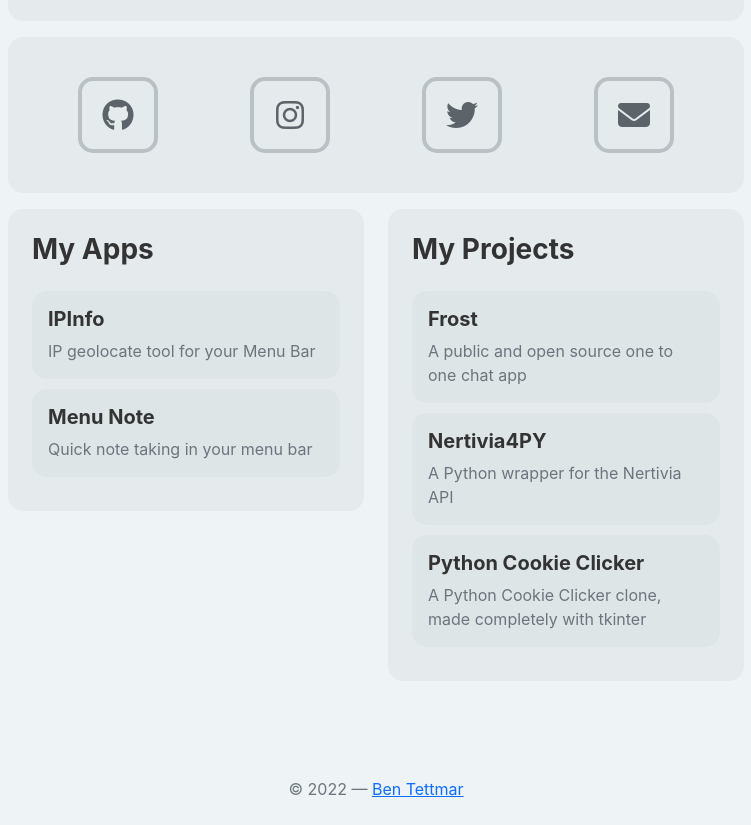
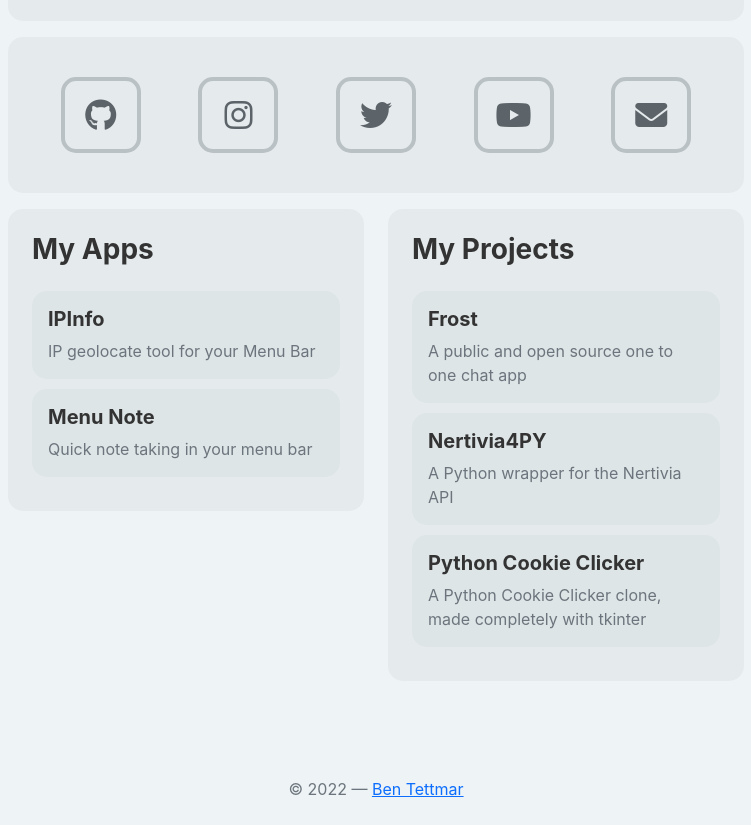
Before and after one commit to bentettmar/my-website, a plain HTML site: page index.html in a window 1280 px wide. Shown: the part 852-1677 px from the top of the page, without its empty margins (264-1015 px from the left). Drawn offline with nearby package versions, Linux system fonts and the light colour scheme.

Commit message:
Add youtube link to socials

```diff
--- a/index.html
+++ b/index.html
@@ -81,6 +81,7 @@
                                 <a href="https://github.com/bentettmar"><i class="fa-brands fa-github fa-2x m-3 socials-icon"></i></a>
                                 <a href="https://instagram.com/ben.tettmar"><i class="fa-brands fa-instagram fa-2x m-3 socials-icon"></i></a>
                                 <a href="https://twitter.com/bentettmar"><i class="fa-brands fa-twitter fa-2x m-3 socials-icon"></i></a>
+                                <a href="https://www.youtube.com/channel/UCNoWhqTYBrC3gFWDYNW8j5w"><i class="fa-brands fa-youtube fa-2x m-3 socials-icon"></i></a>
                                 <a href="mailto:bentettmar@yahoo.com"><i class="fa-solid fa-envelope fa-2x m-3 socials-icon"></i></a>
                             </div>
 
```
